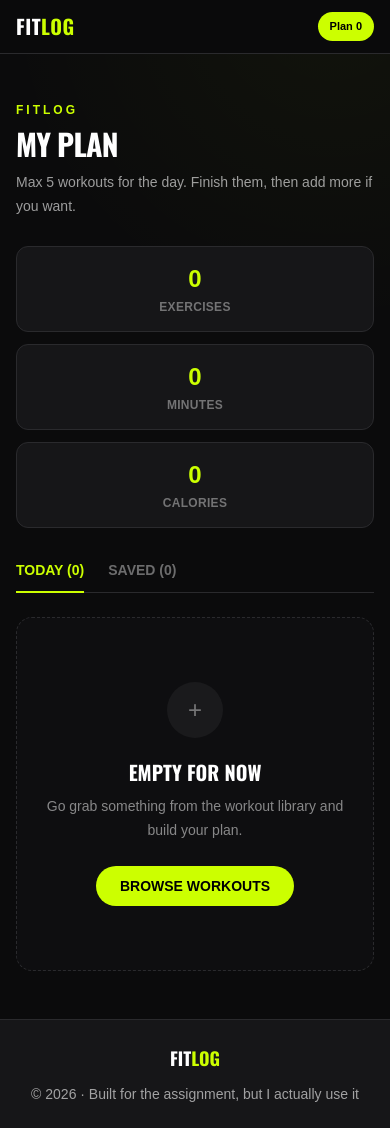
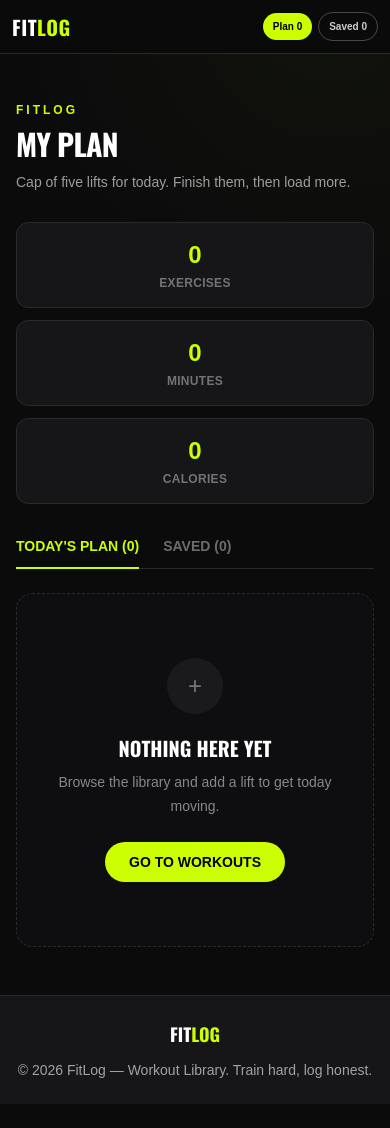
Before and after one commit to ahabib69/b14-a6-fit-log, a Next.js app: page /my-plan in a window 390 px wide. After the commit the page ends 1104 px from the top, so only its background shows below. Built offline with nearby package versions, Linux system fonts and the light colour scheme.

Commit message:
fix assignment requirements and responsive UI

```diff
--- a/app/my-plan/page.js
+++ b/app/my-plan/page.js
@@ -25,7 +25,7 @@ export default function MyPlanPage() {
       <div className="flex min-h-[50vh] items-center justify-center">
         <div className="flex items-center gap-2 text-sm text-white/60">
           <span className="h-2 w-2 animate-pulse rounded-full bg-accent" />
-          Loading your plan...
+          Loading workouts…
         </div>
       </div>
     )
@@ -40,11 +40,11 @@ export default function MyPlanPage() {
         </p>
 
         <h1 className="mt-2 font-display text-3xl font-bold uppercase md:text-4xl">
-          My Plan
+          MY PLAN
         </h1>
 
         <p className="mt-2 text-sm leading-6 text-white/60">
-          Max 5 workouts for the day. Finish them, then add more if you want.
+          Cap of five lifts for today. Finish them, then load more.
         </p>
       </div>
 
@@ -71,7 +71,7 @@ export default function MyPlanPage() {
       {/* Tabs */}
       <div className="mt-8 flex gap-6 border-b border-border">
         {[
-          ['plan', `Today (${plan.length})`],
+          ['plan', `Today's Plan (${plan.length})`],
           ['saved', `Saved (${saved.length})`],
         ].map(([key, label]) => (
           <button
@@ -101,18 +101,18 @@ export default function MyPlanPage() {
             </div>
 
             <p className="mt-5 font-display text-xl font-bold uppercase">
-              Empty for now
+              NOTHING HERE YET
             </p>
 
             <p className="mx-auto mt-2 max-w-sm text-sm leading-6 text-white/50">
-              Go grab something from the workout library and build your plan.
+              Browse the library and add a lift to get today moving.
             </p>
 
             <Link
               href="/"
               className="mt-6 inline-block rounded-full bg-accent px-6 py-2.5 text-sm font-bold uppercase text-black transition hover:scale-[1.02] hover:opacity-90"
             >
-              Browse workouts
+              Go to workouts
             </Link>
           </div>
         ) : (
@@ -157,7 +157,7 @@ export default function MyPlanPage() {
                     href={`/workout/${item.id}`}
                     className="rounded-full border border-white/20 px-4 py-2 text-xs font-bold uppercase transition hover:border-accent hover:text-accent"
                   >
-                    Details
+                    View Details
                   </Link>
 
                   {view === 'plan' && (
@@ -165,7 +165,7 @@ export default function MyPlanPage() {
                       onClick={() => markDone(item.id)}
                       className="rounded-full bg-accent px-4 py-2 text-xs font-bold uppercase text-black transition hover:opacity-90"
                     >
-                      {item.done ? 'Undo' : '✓ Done'}
+                      {item.done ? 'Undo' : '✓ Mark as Done'}
                     </button>
                   )}
 
--- a/components/Footer.jsx
+++ b/components/Footer.jsx
@@ -5,7 +5,7 @@ export default function Footer() {
         <span className="font-display text-lg font-bold text-white">
           FIT<span className="text-accent">LOG</span>
         </span>
-        <p>© 2026 · Built for the assignment, but I actually use it</p>
+        <p>© 2026 FitLog — Workout Library. Train hard, log honest.</p>
       </div>
     </footer>
   )
--- a/components/Hero.jsx
+++ b/components/Hero.jsx
@@ -3,21 +3,24 @@ export default function Hero() {
     <section className="mx-auto flex max-w-6xl flex-col-reverse items-center gap-10 px-4 py-16 md:flex-row md:py-24">
       <div className="flex-1 text-center md:text-left">
         <p className="mb-3 text-sm font-bold uppercase tracking-[0.2em] text-accent">
-          Daily Lifts
+          WORKOUT LIBRARY
         </p>
+
         <h1 className="font-display text-4xl font-bold uppercase leading-tight md:text-6xl">
-          Show up.
+          TRAIN WITH INTENT.
           <br />
-          Do the work.
+          LOG EVERY SET.
         </h1>
+
         <p className="mx-auto mt-5 max-w-md text-white/70 md:mx-0">
-          Pick what you want to train, throw it in today&apos;s plan, and keep track of the work. Simple as that.
+          FitLog is a dark, no-nonsense gym companion: pick a lift, lock it into today&apos;s plan, and watch the week&apos;s work add up.
         </p>
+
         <a
           href="#library"
           className="mt-8 inline-flex items-center gap-2 rounded-full bg-accent px-6 py-3 text-sm font-bold uppercase text-black transition hover:opacity-90"
         >
-          See Workouts
+          BROWSE WORKOUTS
           <span aria-hidden>→</span>
         </a>
       </div>
@@ -25,7 +28,7 @@ export default function Hero() {
       <div className="flex-1">
         <img
           src="https://img.magnific.com/free-photo/3d-cartoon-fitness-man_23-2151691400.jpg?w=740"
-          alt="training"
+          alt="Fitness training"
           className="mx-auto aspect-square w-full max-w-sm rounded-2xl object-cover md:max-w-full"
         />
       </div>
--- a/components/LibrarySection.jsx
+++ b/components/LibrarySection.jsx
@@ -46,10 +46,11 @@ export default function LibrarySection({ workouts }) {
 
           <label className="flex items-center gap-2 text-sm">
             Sort By
+            <span className="relative">
               <select
                 value={sortBy}
                 onChange={(e) => setSortBy(e.target.value)}
-              className="rounded-full border border-border bg-surface px-3 py-1.5 text-sm text-white outline-none"
+                className="appearance-none rounded-full border border-border bg-surface py-1.5 pl-3 pr-8 text-sm text-white outline-none"
               >
                 {SORT_OPTIONS.map((opt) => (
                   <option key={opt.value} value={opt.value}>
@@ -57,6 +58,13 @@ export default function LibrarySection({ workouts }) {
                   </option>
                 ))}
               </select>
+              <span
+                aria-hidden
+                className="pointer-events-none absolute right-3 top-1/2 -translate-y-1/2 text-xs text-white/50"
+              >
+                ▾
+              </span>
+            </span>
           </label>
         </div>
       </div>
--- a/components/Navbar.jsx
+++ b/components/Navbar.jsx
@@ -17,8 +17,7 @@ export default function Navbar() {
 
   return (
     <header className="sticky top-0 z-40 border-b border-border bg-bg/90 backdrop-blur-md">
-      <div className="mx-auto flex max-w-6xl items-center justify-between gap-4 px-4 py-3 sm:py-4">
-        {/* Logo */}
+      <div className="mx-auto flex max-w-6xl items-center justify-between gap-3 px-3 py-3 sm:gap-4 sm:px-4 sm:py-4">
         <Link
           href="/"
           className="shrink-0 font-display text-xl font-bold tracking-wide transition-opacity hover:opacity-80"
@@ -26,7 +25,6 @@ export default function Navbar() {
           FIT<span className="text-accent">LOG</span>
         </Link>
 
-        {/* Navigation */}
         <nav className="hidden items-center gap-8 md:flex">
           <Link href="/" className={style('/')}>
             Workouts
@@ -43,18 +41,17 @@ export default function Navbar() {
           </Link>
         </nav>
 
-        {/* Plan counters */}
-        <div className="flex items-center gap-2 sm:gap-3">
+        <div className="flex items-center gap-1.5 sm:gap-3">
           <Link
             href="/my-plan"
-            className="rounded-full bg-accent px-3 py-1.5 text-[11px] font-bold text-black transition hover:scale-105"
+            className="rounded-full bg-accent px-2.5 py-1.5 text-[10px] font-bold text-black transition hover:scale-105 sm:px-3 sm:text-[11px]"
           >
             Plan {plan.length}
           </Link>
 
           <Link
             href="/my-plan"
-            className="hidden rounded-full border border-white/25 px-3 py-1.5 text-[11px] font-bold text-white/80 transition hover:border-white/50 hover:text-white sm:block"
+            className="rounded-full border border-white/25 px-2.5 py-1.5 text-[10px] font-bold text-white/80 transition hover:border-white/50 hover:text-white sm:px-3 sm:text-[11px]"
           >
             Saved {saved.length}
           </Link>
--- a/components/WorkoutActions.jsx
+++ b/components/WorkoutActions.jsx
@@ -3,23 +3,32 @@
 import { usePlan } from '@/context/PlanContext'
 
 export default function WorkoutActions({ workout }) {
-  const { plan, addToPlan, saveForLater, removeItem } = usePlan()
+  const { plan, saved, addToPlan, saveForLater, removeItem, PLAN_CAP } = usePlan()
+  const alreadyInPlan = plan.some((item) => item.id === workout.id)
+  const alreadySaved = saved.some((item) => item.id === workout.id)
+  const planFull = plan.length >= PLAN_CAP
 
   return (
     <>
       <div className="mt-8 flex flex-wrap gap-3">
         <button
           onClick={() => addToPlan(workout)}
-          className="rounded-full bg-accent px-6 py-3 text-sm font-bold uppercase text-black transition hover:scale-[1.02] hover:opacity-90"
+          disabled={alreadyInPlan || planFull}
+          className="rounded-full bg-accent px-6 py-3 text-sm font-bold uppercase text-black transition hover:scale-[1.02] hover:opacity-90 disabled:cursor-not-allowed disabled:opacity-40 disabled:hover:scale-100"
         >
-          + Add to plan
+          + {alreadyInPlan
+            ? "Already in today's plan"
+            : planFull
+              ? 'Plan is full'
+              : "Add to today's plan"}
         </button>
 
         <button
           onClick={() => saveForLater(workout)}
-          className="rounded-full border border-white/40 px-6 py-3 text-sm font-bold uppercase text-white transition hover:border-accent hover:text-accent"
+          disabled={alreadySaved}
+          className="rounded-full border border-white/40 px-6 py-3 text-sm font-bold uppercase text-white transition hover:border-accent hover:text-accent disabled:cursor-not-allowed disabled:opacity-40"
         >
-          ☆ Save for later
+          ☆ {alreadySaved ? 'Saved' : 'Save for later'}
         </button>
       </div>
 
@@ -31,12 +40,12 @@ export default function WorkoutActions({ workout }) {
                 Today's Plan
               </p>
               <p className="text-xs text-white/50">
-                {plan.length}/5 workouts added
+                {plan.length}/{PLAN_CAP} workouts added
               </p>
             </div>
 
             <span className="rounded-full bg-accent px-3 py-1 text-xs font-bold text-black">
-              {plan.length}/5
+              {plan.length}/{PLAN_CAP}
             </span>
           </div>
 
--- a/context/PlanContext.jsx
+++ b/context/PlanContext.jsx
@@ -71,7 +71,7 @@ export function PlanProvider({ children }) {
         return prev
       }
 
-      flash('Added to plan')
+      flash("Added to today's plan")
 
       return [
         ...prev,
@@ -107,18 +107,19 @@ export function PlanProvider({ children }) {
   }
 
   const toggleDone = (id) => {
-    setToday((prev) =>
-      prev.map((item) =>
-        item.id === id
+    setToday((prev) => {
+      const item = prev.find((entry) => entry.id === id)
+      flash(item?.done ? 'Marked as not done' : 'Marked as done')
+
+      return prev.map((entry) =>
+        entry.id === id
           ? {
-              ...item,
-              done: !item.done,
+              ...entry,
+              done: !entry.done,
             }
-          : item
+          : entry
       )
-    )
-
-    flash('Updated')
+    })
   }
 
   return (
```
Also changed, not shown: 1 other file (tests, documents, lock files or other folders). Lines whose indentation alone changed are shown as unchanged.
